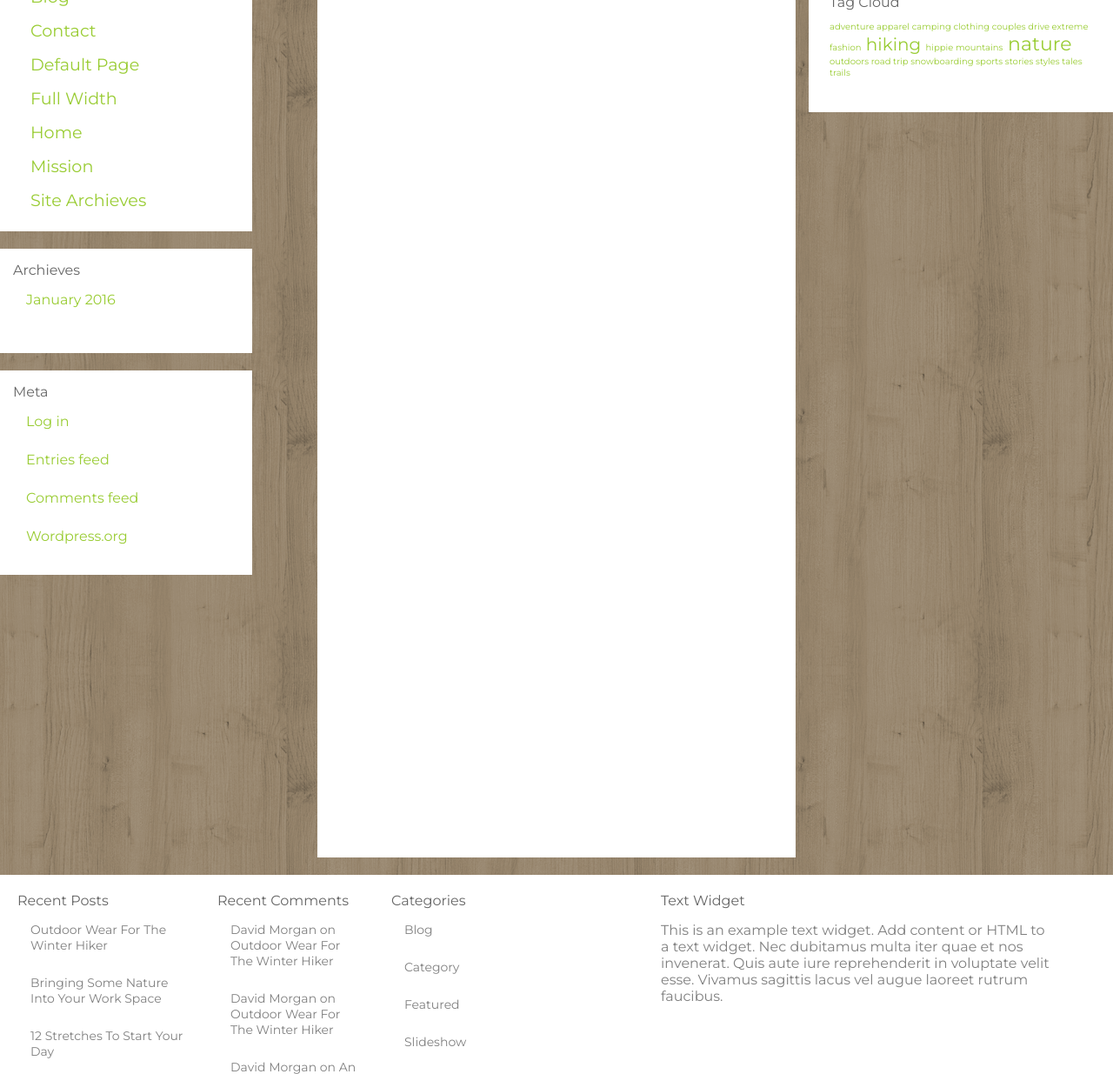
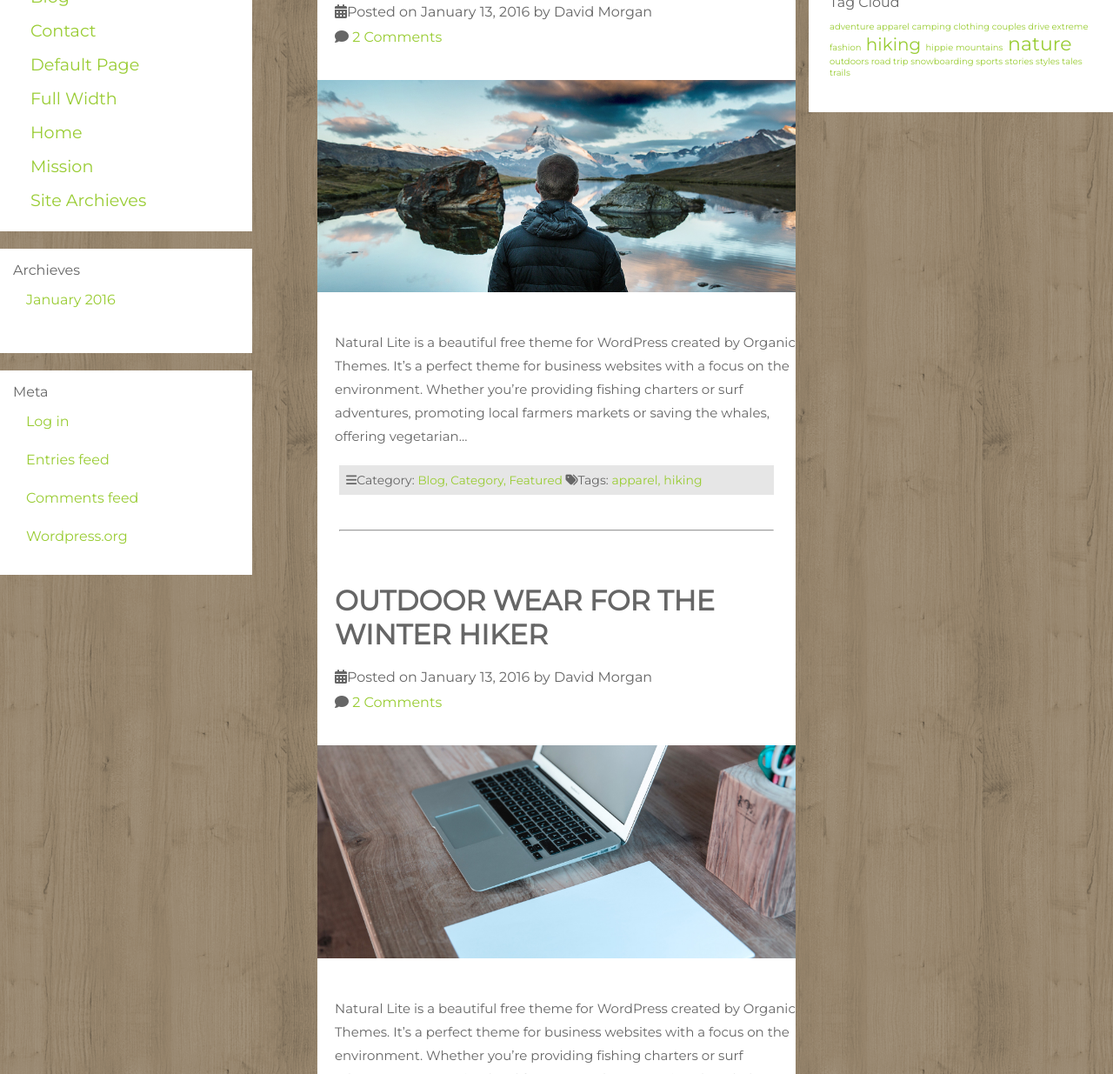
Before and after one commit to Alessandro-Fraternali/htmlcss-wp, a plain HTML site: page index.html in a window 1280 px wide. Shown: the part 429-1664 px from the top of the page at 87% size. Drawn offline with Linux system fonts and the light colour scheme.

Commit message:
Main completato e alcuni accorgimenti sparsi - Esercizio concluso

```diff
--- a/css/style.css
+++ b/css/style.css
@@ -146,11 +146,62 @@ nav ul li{
 
 main {
   background-color: white;
-  text-align: center;
-  height: 1100px;
+  height: 3100px;
   width: 550px;
   margin: 0 auto;
   margin-bottom: 20px;
+}
+.post {
+
+}
+.intestazione {
+  font-size: 2em;
+  font-weight: 1000;
+  padding: 20px;
+}
+.data {
+  margin-left: 20px;
+  margin-bottom: 10px;
+}
+.icocom {
+  margin-left: 20px;
+  display: inline-block;
+}
+.commenti {
+  display: inline-block;
+  color: #99cc33;
+  margin-bottom: 40px;
+}
+.foto img{
+  width: 550px;
+  margin-bottom: 40px;
+}
+.msg {
+  margin-left: 20px;
+  line-height: 180%;
+  font-size: 15px;
+  margin-bottom: 20px;
+}
+.chiuso {
+  width: 500px;
+  background-color: #e6e6e6;
+  padding: 8px;
+  margin: auto;
+  margin-bottom: 40px;
+  font-size: 14px;
+}
+.c1{
+  font-size: 13.5px;
+  color: #99cc33;
+}
+.c2{
+  font-size: 14px;
+  color: #99cc33;
+}
+hr {
+  margin:auto;
+  width: 500px;
+  margin-bottom: 40px;
 }
 
 /* fine main */
--- a/index.html
+++ b/index.html
@@ -79,7 +79,95 @@
       </aside>
       <!-- parte centrale -->
       <main>
-        main/corpo centrale
+        <div class="post">
+          <div class="intestazione">
+              BRINGING SOME NATURE INTO YOUR WORK SPACE
+            </div>
+            <div class="data">
+              <i class="fas fa-calendar-alt"></i>Posted on January 13, 2016 by <span id="nome">David Morgan</span>
+            </div>
+            <div class="icocom">
+              <i class="fas fa-comment"></i>
+            </div>
+            <div class="commenti"> 2 Comments</div>
+            <div class="foto">
+              <img src="img/foto1.jpg" alt="lago montagne hiking">
+            </div>
+            <div class="msg">
+              Natural Lite is a beautiful free theme for WordPress created by Organic Themes. It’s a perfect theme for business websites with a focus on the environment. Whether you’re providing fishing charters or surf adventures, promoting local farmers markets or saving the whales, offering vegetarian…
+            </div>
+            <div class="chiuso">
+                <i class="fas fa-bars"></i>Category: <span class="c1">Blog, Category, Featured</span>
+                <i class="fas fa-tags"></i>Tags: <span class="c2">apparel, hiking</span>
+            </div>
+            <hr>
+        </div>
+        <div class="post">
+          <div class="intestazione">
+              OUTDOOR WEAR FOR THE WINTER HIKER
+            </div>
+            <div class="data">
+              <i class="fas fa-calendar-alt"></i>Posted on January 13, 2016 by <span id="nome">David Morgan</span>
+            </div>
+            <div class="icocom">
+              <i class="fas fa-comment"></i>
+            </div>
+            <div class="commenti"> 2 Comments</div>
+            <div class="foto">
+              <img src="img/foto2.jpg" alt="lago montagne hiking">
+            </div>
+            <div class="msg">
+              Natural Lite is a beautiful free theme for WordPress created by Organic Themes. It’s a perfect theme for business websites with a focus on the environment. Whether you’re providing fishing charters or surf adventures, promoting local farmers markets or saving the whales, offering vegetarian…
+            </div>
+            <div class="chiuso">
+                <i class="fas fa-bars"></i>Category: <span class="c1">Blog, Category, Featured</span>
+            </div>
+            <hr>
+        </div>
+        <div class="post">
+          <div class="intestazione">
+              12 STRETCHES TO START YOUR DAY
+            </div>
+            <div class="data">
+              <i class="fas fa-calendar-alt"></i>Posted on January 13, 2016 by <span id="nome">David Morgan</span>
+            </div>
+            <div class="icocom">
+              <i class="fas fa-comment"></i>
+            </div>
+            <div class="commenti"> 2 Comments</div>
+            <div class="foto">
+              <img src="img/foto3.jpg" alt="lago montagne hiking">
+            </div>
+            <div class="msg">
+              Natural Lite is a beautiful free theme for WordPress created by Organic Themes. It’s a perfect theme for business websites with a focus on the environment. Whether you’re providing fishing charters or surf adventures, promoting local farmers markets or saving the whales, offering vegetarian…
+            </div>
+            <div class="chiuso">
+                <i class="fas fa-bars"></i>Category: <span class="c1">Blog, Category, Featured</span>
+            </div>
+            <hr>
+        </div>
+        <div class="post">
+          <div class="intestazione">
+              CAMPFIRE TALES FOR THE FAMILY
+            </div>
+            <div class="data">
+              <i class="fas fa-calendar-alt"></i>Posted on January 13, 2016 by <span id="nome">David Morgan</span>
+            </div>
+            <div class="icocom">
+              <i class="fas fa-comment"></i>
+            </div>
+            <div class="commenti"> 2 Comments</div>
+            <div class="foto">
+              <img src="img/foto4.jpg" alt="lago montagne hiking">
+            </div>
+            <div class="msg">
+              Natural Lite is a beautiful free theme for WordPress created by Organic Themes. It’s a perfect theme for business websites with a focus on the environment. Whether you’re providing fishing charters or surf adventures, promoting local farmers markets or saving the whales, offering vegetarian…
+            </div>
+            <div class="chiuso">
+                <i class="fas fa-bars"></i>Category: <span class="c1">Category, Featured</span>
+                <i class="fas fa-tags"></i>Tags: <span class="c2">camping, nature, stories, tales</span>
+            </div>
+            <hr>
       </main>
       <!-- LISTE VARIE PRE FOOTER -->
       <div class="endpage">
```
Also changed, not shown: img/foto1.jpg (added), img/foto2.jpg (added), img/foto3.jpg (added), img/foto4.jpg (added).
